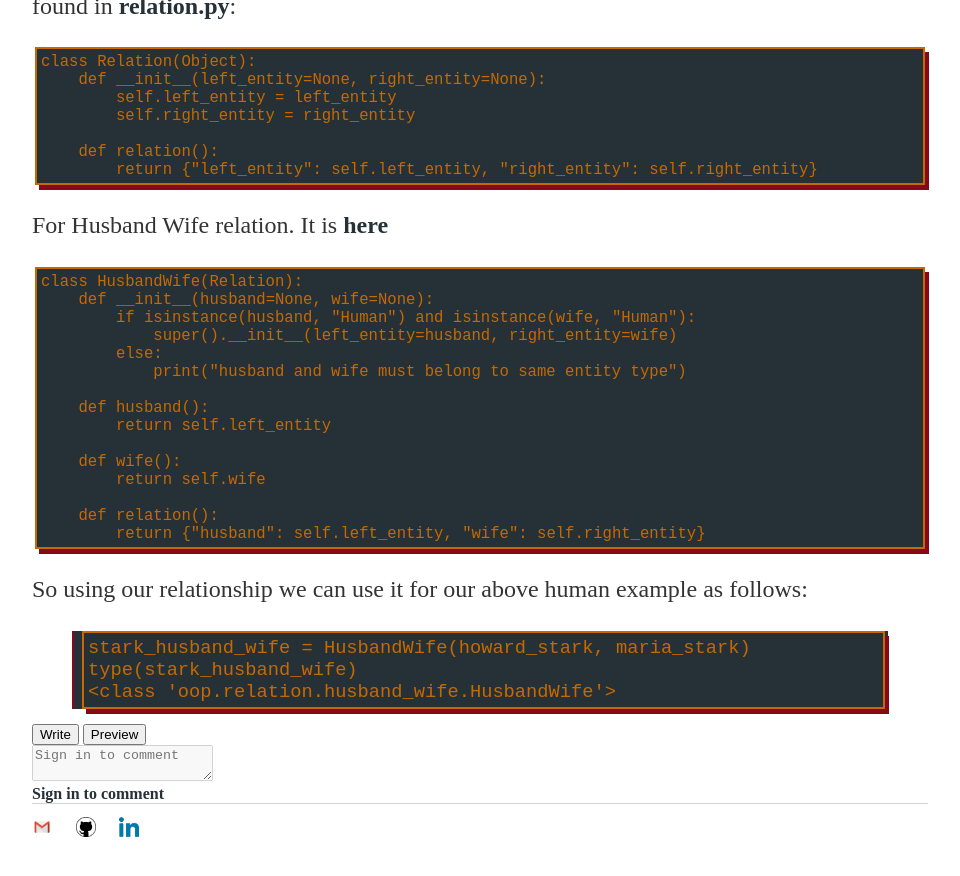
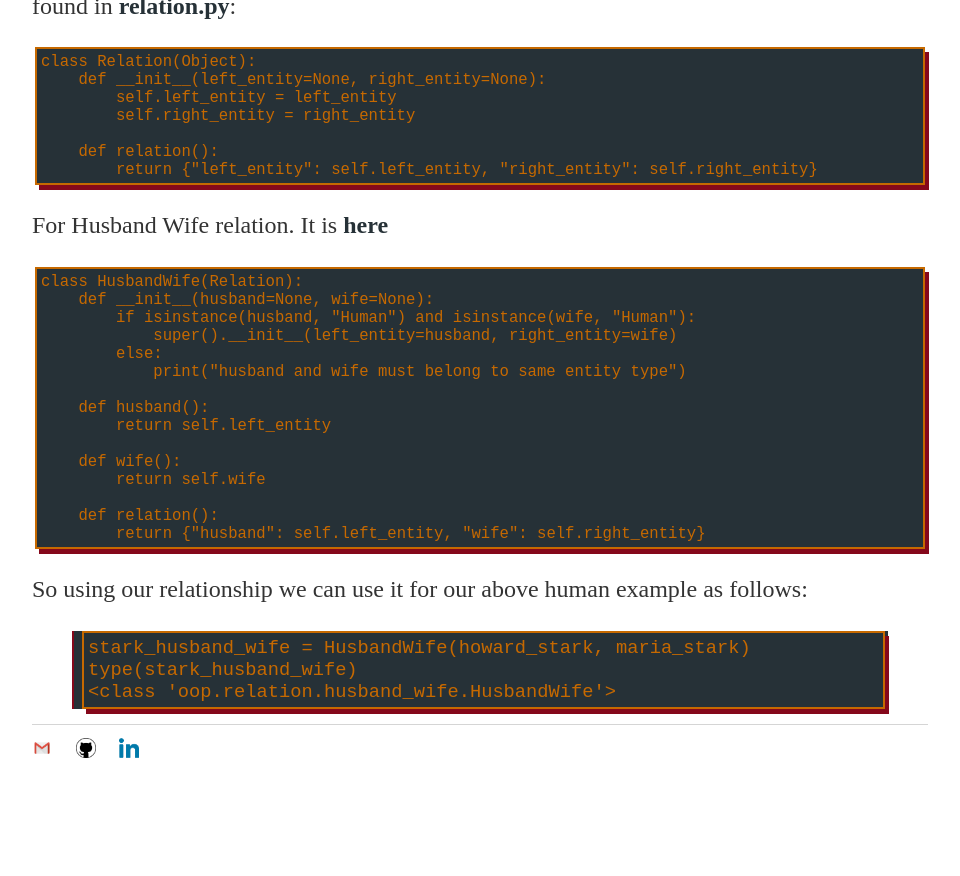
Before and after one commit to devchait/devchait.github.io, a Jekyll site: the page built from docs/_posts/2020-07-04-builder-pattern.md, in a window 1280 px wide and 900 px high, scrolled down 5471 px. Shown: the top 876 px of the window, without its empty margins (160-1120 px from the left). Built offline with Jekyll 4.4.1, drawn with Linux system fonts in a browser that asks for light colours; after the commit the page ends 6292 px from its top, so only the background shows below that.

Commit message:
removed the from for the issue

```diff
--- a/_layouts/post.html
+++ b/_layouts/post.html
@@ -7,48 +7,5 @@ layout: default
 <div class="post">
   {{ content }}
 <div class="discusion">
-<form class="comment" accept-charset="UTF-8" action="javascript:">
-        <header class="new-comment-header tabnav">
-          <div class="tabnav-tabs" role="tablist">
-            <button type="button" class="tabnav-tab tab-write" role="tab" aria-selected="true">
-              Write
-            </button>
-            <button type="button" class="tabnav-tab tab-preview" role="tab">
-              Preview
-            </button>
-          </div>
-        </header>
-        <div class="comment-body">
-          <textarea class="form-control" placeholder="Sign in to comment" aria-label="comment" disabled=""></textarea>
-          <div class="markdown-body" style="display: none">
-            Nothing to preview
-          </div>
-        </div>
-          <button class="btn btn-primary" type="submit" hidden="" disabled="">Comment</button>
-          <a class="btn btn-primary" href="https://api.utteranc.es/authorize?redirect_uri=https%3A%2F%2Fdanyow.net%2Fusing-github-issues-for-blog-comments%2F" target="_top">Sign in to comment</a>
-      </form>
-<script>
-  (function(i,s,o,g,r,a,m){i['GoogleAnalyticsObject']=r;i[r]=i[r]||function(){
-  (i[r].q=i[r].q||[]).push(arguments)},i[r].l=1*new Date();a=s.createElement(o),
-  m=s.getElementsByTagName(o)[0];a.async=1;a.src=g;m.parentNode.insertBefore(a,m)
-  })(window,document,'script','//www.google-analytics.com/analytics.js','ga');
-
-  ga('create', 'UA-59973368-2', 'auto');
-  ga('send', 'pageview');
-
-</script>
-
-<script>
-  (function() {
-      if (location.pathname === '/') {
-      	return;
-      }
-      var main = document.querySelector('main');
-      var script = document.createElement('script');
-      script.src='https://utteranc.es/client.js'
-      script.setAttribute('repo', 'devchait/devchait.github.io');
-      script.setAttribute('issue-term', 'title');
-      main.appendChild(script);
-  })();
-</script></div>
 </div>
+</div>
```
